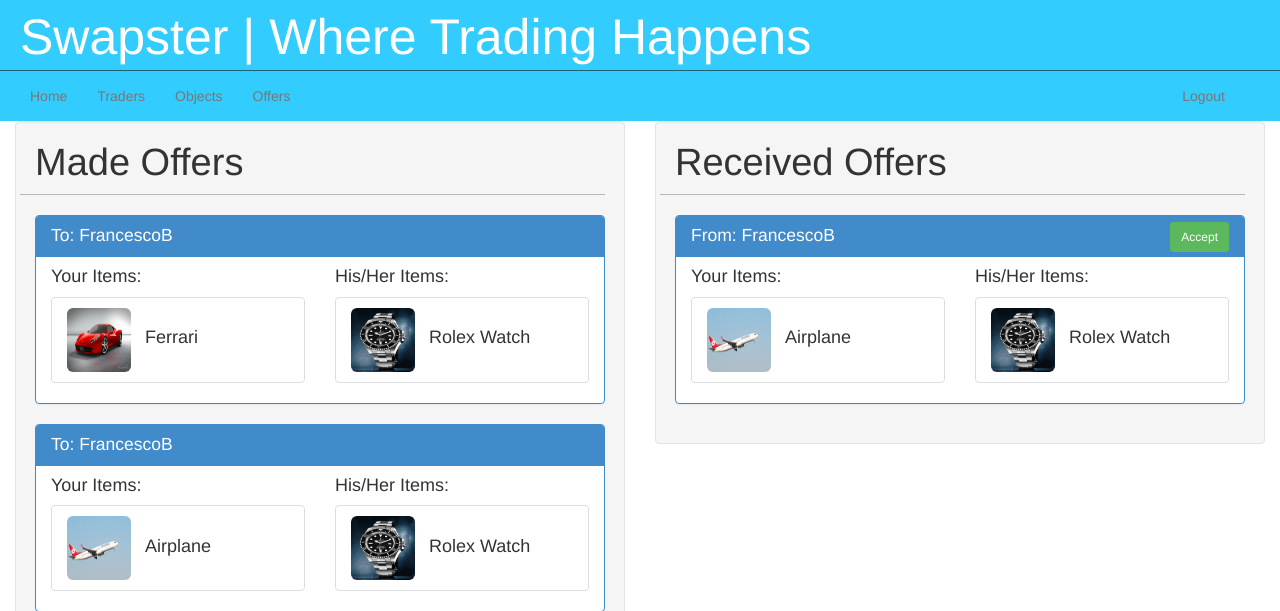
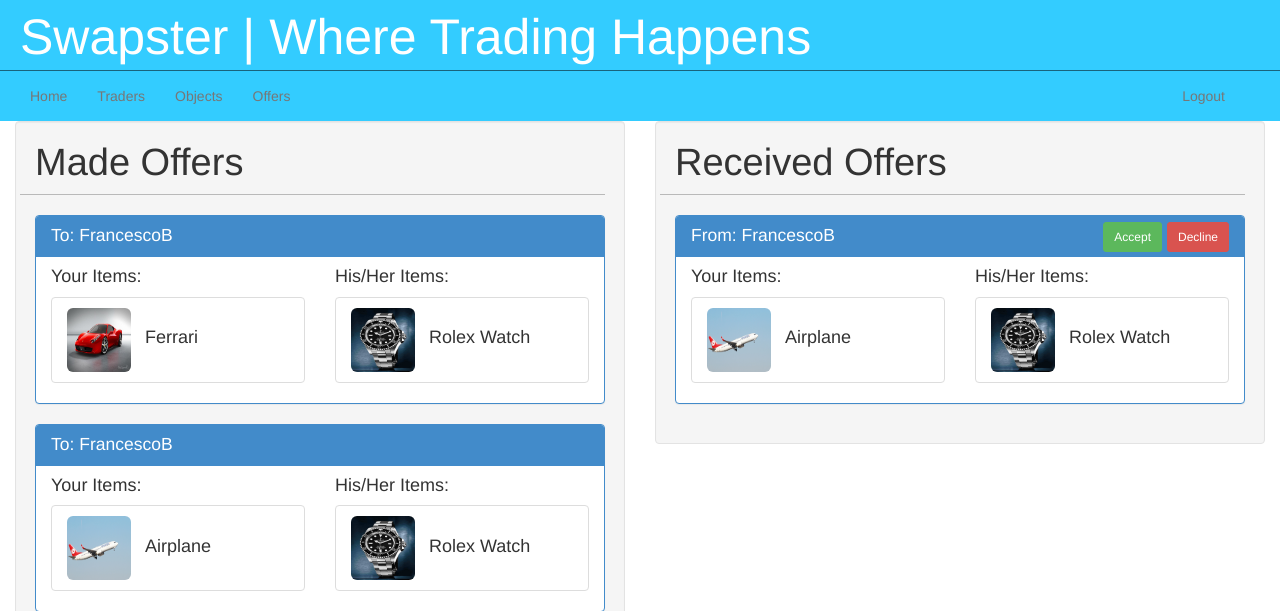
Before and after one commit to FrancescoA/swapster, a Django app: page /traders/offers/ in a window 1280 px wide. Shown: the top 611 px of the page. Run offline with Django 3.2, Linux system fonts and the light colour scheme; a user stored in the database is signed in; data comes from the database, SQL or seed files in the repository; parts of the project's set-up code (start-up, migrations or seed data) failed here and were passed over.

Commit message:
looking good

```diff
--- a/static/css/offers.css
+++ b/static/css/offers.css
@@ -23,7 +23,11 @@ hr {
 	margin-left: 10px;
 }
 
-a#accept {
+a#accept, a#decline {
 	margin-top: -4px;
 	display: inline;
 }
+
+a#accept {
+	margin-left: 5px;
+}
--- a/templates/trader/offers.html
+++ b/templates/trader/offers.html
@@ -58,7 +58,8 @@
 			<div class="panel panel-primary">
 				<div class="panel-heading">
 					<h3 class="panel-title"> From: {{ offer.maker.username }}</h3>
-					<a href="#" id="accept" class="btn btn-small btn-success pull-right">Accept</a>
+					<a href="#" id="accept" class="btn btn-small btn-danger pull-right">Decline</a>
+					<a href="#" id="decline" class="btn btn-small btn-success pull-right">Accept</a>
 				</div>
 				<div class='row'>
 					<div class='col-6'>
```
